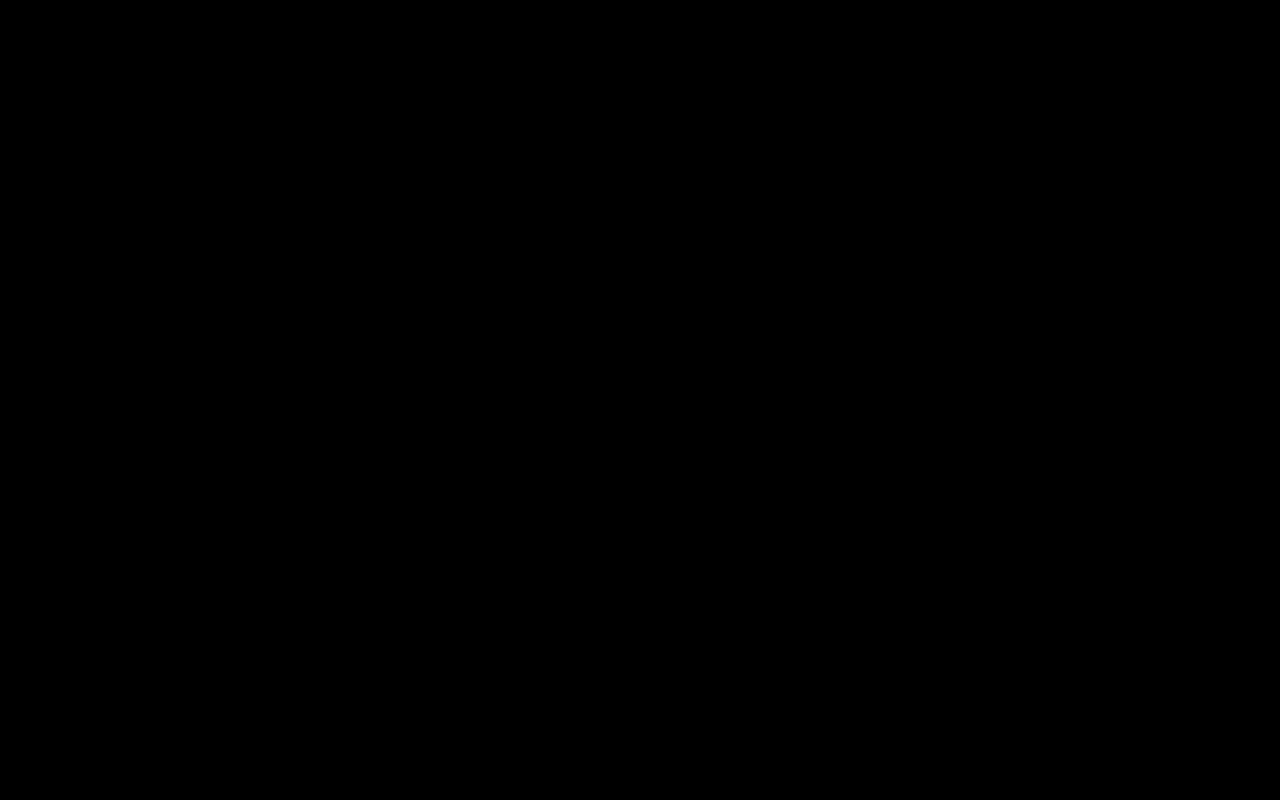
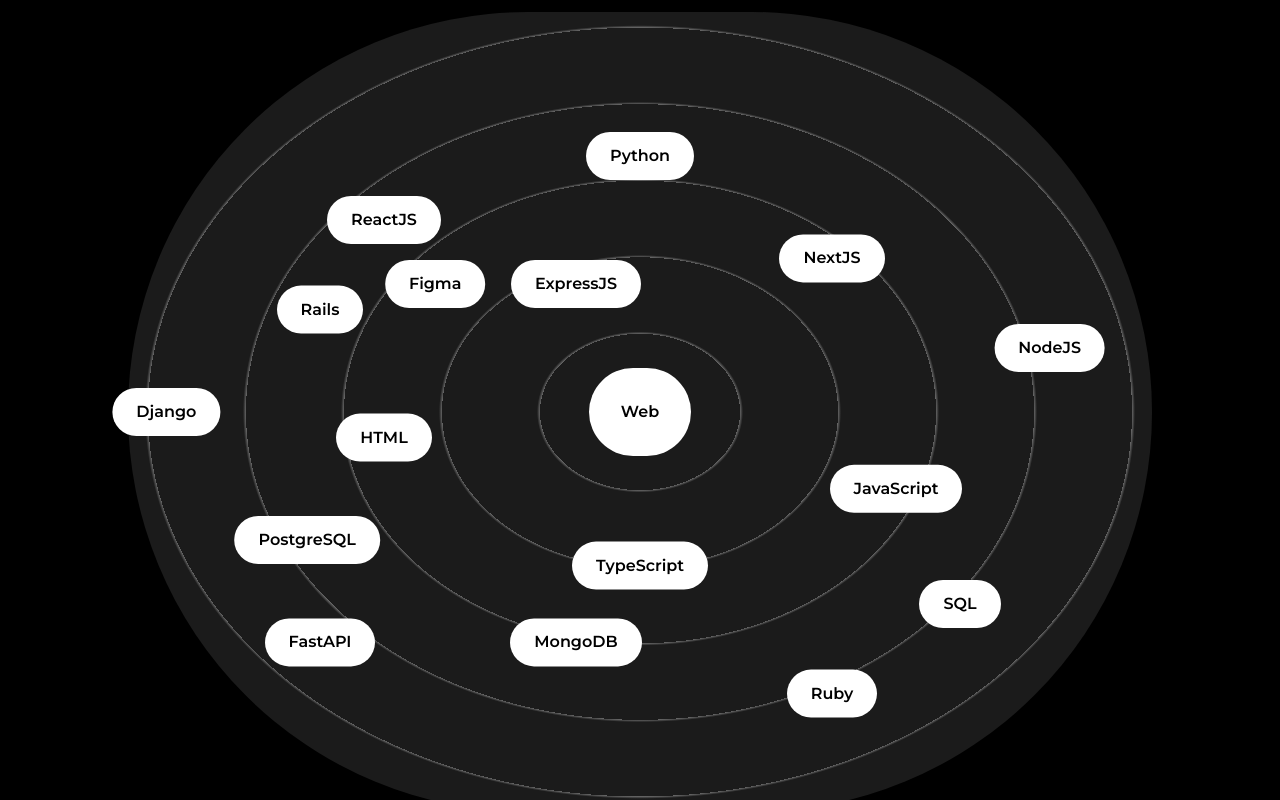
Before and after one commit to Bernard065/bernardbeben, a Next.js app: page /about in a window 1280 px wide. Shown: the part 1280-2080 px from the top of the page. Built offline with nearby package versions, Linux system fonts and the light colour scheme.

Commit message:
creating skills using repeating radial gradient

```diff
--- a/src/components/Skills.js
+++ b/src/components/Skills.js
@@ -1,10 +1,46 @@
+import { motion } from 'framer-motion'
 import React from 'react'
+
+
+const Skill = ({ name, x, y }) => {
+    return (
+        <motion.div
+            className='flex items-center justify-center rounded-full font-semibold bg-white text-black py-3 px-6 shadow-slate-300 cursor-pointer absolute'
+            whileHover={{scale:1.05}}
+            initial={{x:0, y:0}}
+            animate={{ x:x, y:y }}
+            transition={{ duration: 1.5 }}
+        >{name}</motion.div>
+    )
+}
 
 const Skills = () => {
   return (
     <>
-        <h2 className='font-bold text-8xl mt-64 w-full text-center text-white'>Skills</h2>
-        <div className='w-full h-screen relative flex items-center justify-center rounded-full'></div>
+        <h2 className='font-bold text-8xl mt-64 w-full text-center text-white mb-10'>Skills</h2>
+        <div className='w-full h-screen relative flex items-center justify-center rounded-full bg-circularDark'>
+            <motion.div
+                className='flex items-center justify-center rounded-full font-semibold bg-white text-black p-8 shadow-slate-300 cursor-pointer'
+                whileHover={{scale:1.05}}
+            >Web</motion.div>
+            <Skill name='CSS' x='-5vw' y='-10vw' />
+            <Skill name='HTML' x='-20vw' y='2vw' />
+            <Skill name='JavaScript' x='20vw' y='6vw' />
+            <Skill name='TypeScript' x='0vw' y='12vw' />
+            <Skill name='ReactJS' x='-20vw' y='-15vw' />
+            <Skill name='NextJS' x='15vw' y='-12vw' />
+            <Skill name='NodeJS' x='32vw' y='-5vw' />
+            <Skill name='ExpressJS' x='-5vw' y='-10vw' />
+            <Skill name='Python' x='0vw' y='-20vw' />
+            <Skill name='FastAPI' x='-25vw' y='18vw' />
+            <Skill name='Django' x='-37vw' y='0vw' />
+            <Skill name='Ruby' x='15vw' y='22vw' />
+            <Skill name='Rails' x='-25vw' y='-8vw' />
+            <Skill name='SQL' x='25vw' y='15vw' />
+            <Skill name='PostgreSQL' x='-26vw' y='10vw' />
+            <Skill name='MongoDB' x='-5vw' y='18vw' />
+            <Skill name='Figma' x='-16vw' y='-10vw' />
+        </div>
     </>
   )
 }
--- a/tailwind.config.js
+++ b/tailwind.config.js
@@ -20,6 +20,9 @@
         primary: "#863E96",
         primaryDark: "#58E609",
       },
+      backgroundImage: {
+        circularDark: 'repeating-radial-gradient(rgba(255, 255, 255, 0.4) 2px, #1b1b1b 5px, #1b1b1b 100px);'
+      }
     },
   },
   plugins: [],
```
